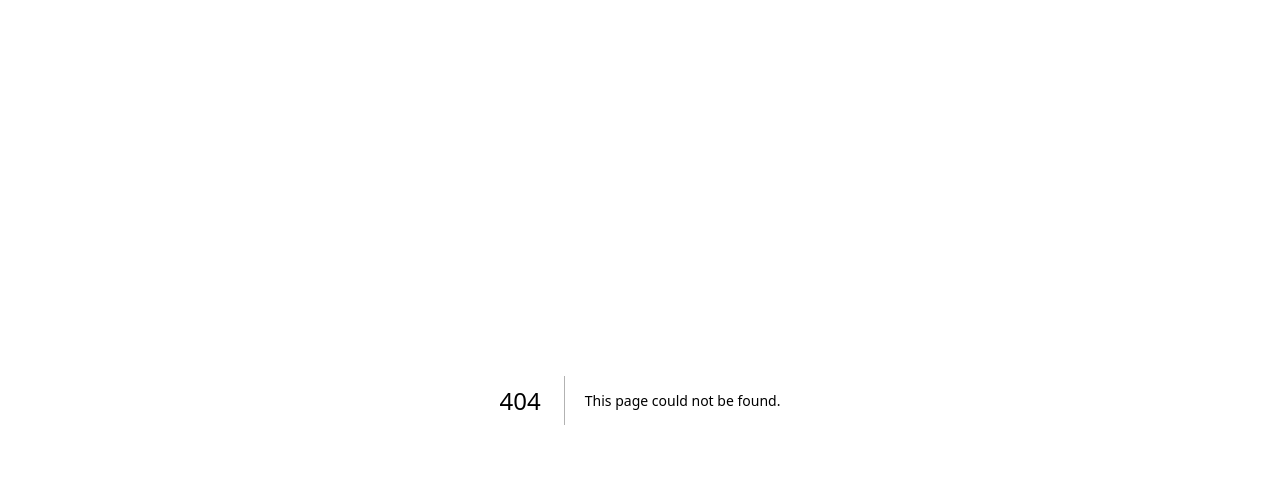
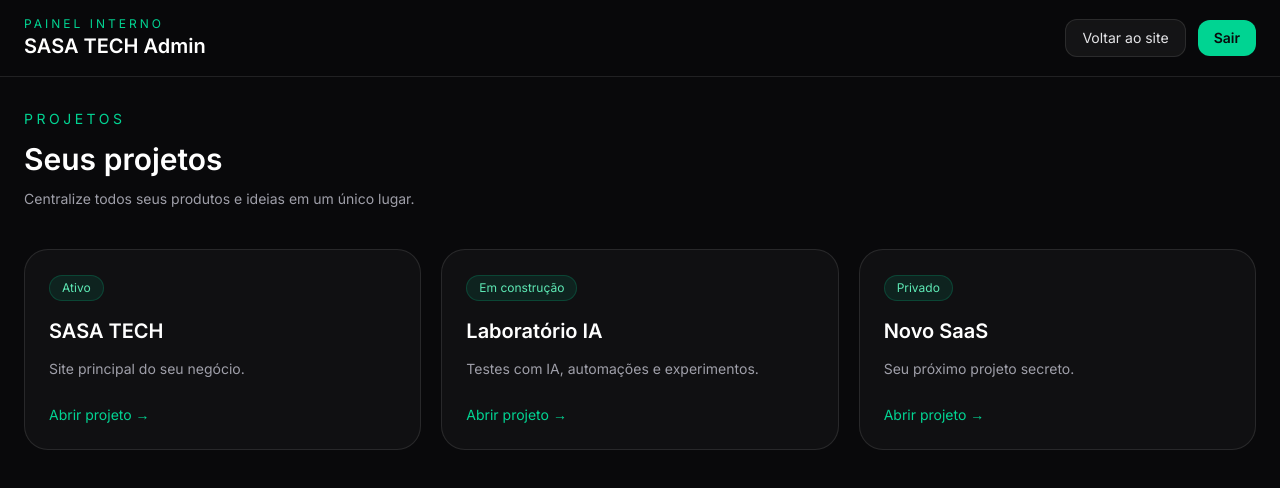
Before and after one commit to Matheus-Laureano/sasa-tech-site, a Next.js app: page /admin/projetos in a window 1280 px wide. Before the commit this address had no page. Shown: the top 488 px of the page. Built offline with nearby package versions, Linux system fonts and the light colour scheme; no server answers; sample sign-in values are in the browser's storage.

Commit message:
Área admin; Hub Projetos; Login com Google; Proteção de Login

```diff
--- /dev/null
+++ b/app/admin/layout.tsx
@@ -0,0 +1,57 @@
+import { auth, signOut } from "@/auth";
+import { redirect } from "next/navigation";
+import Link from "next/link";
+
+export default async function AdminLayout({
+  children,
+}: Readonly<{
+  children: React.ReactNode;
+}>) {
+  const session = await auth();
+
+  if (!session?.user) {
+    redirect("/login");
+  }
+
+  return (
+    <div className="min-h-screen bg-zinc-950 text-zinc-100">
+      <header className="border-b border-white/10 bg-zinc-950/80 backdrop-blur-xl">
+        <div className="mx-auto flex max-w-7xl items-center justify-between px-4 py-4 md:px-6">
+          <div>
+            <p className="text-xs uppercase tracking-[0.25em] text-emerald-400">
+              Painel interno
+            </p>
+            <h1 className="font-[var(--font-space)] text-xl font-semibold text-white">
+              SASA TECH Admin
+            </h1>
+          </div>
+
+          <div className="flex items-center gap-3">
+            <Link
+              href="/"
+              className="rounded-xl border border-white/10 bg-white/5 px-4 py-2 text-sm text-zinc-200 transition hover:bg-white/10"
+            >
+              Voltar ao site
+            </Link>
+
+            <form
+              action={async () => {
+                "use server";
+                await signOut({ redirectTo: "/" });
+              }}
+            >
+              <button
+                type="submit"
+                className="cursor-pointer rounded-xl bg-emerald-400 px-4 py-2 text-sm font-semibold text-zinc-950 transition hover:opacity-90"
+              >
+                Sair
+              </button>
+            </form>
+          </div>
+        </div>
+      </header>
+
+      <main className="mx-auto max-w-7xl px-4 py-8 md:px-6">{children}</main>
+    </div>
+  );
+}
--- /dev/null
+++ b/app/admin/page.tsx
@@ -0,0 +1,46 @@
+import Link from "next/link";
+
+export default function AdminPage() {
+  return (
+    <div>
+      <section className="mb-10">
+        <p className="text-sm uppercase tracking-[0.25em] text-emerald-400">
+          Dashboard
+        </p>
+
+        <h1 className="mt-3 font-[var(--font-space)] text-3xl font-semibold text-white">
+          Painel interno
+        </h1>
+
+        <p className="mt-3 max-w-2xl text-sm text-zinc-400">
+          Sua central privada para projetos, testes e expansão futura.
+        </p>
+      </section>
+
+      <div className="grid gap-5 md:grid-cols-2">
+        <Link
+          href="/admin/projetos"
+          className="rounded-[1.5rem] border border-white/10 bg-white/[0.03] p-6 transition hover:border-emerald-400/30"
+        >
+          <h2 className="font-[var(--font-space)] text-xl font-semibold text-white">
+            Projetos
+          </h2>
+
+          <p className="mt-3 text-sm text-zinc-400">
+            Acesse seus projetos privados.
+          </p>
+        </Link>
+
+        <div className="rounded-[1.5rem] border border-white/10 bg-white/[0.03] p-6">
+          <h2 className="font-[var(--font-space)] text-xl font-semibold text-white">
+            Leads
+          </h2>
+
+          <p className="mt-3 text-sm text-zinc-400">
+            Em breve: pedidos de orçamento salvos aqui.
+          </p>
+        </div>
+      </div>
+    </div>
+  );
+}
--- /dev/null
+++ b/app/admin/projetos/page.tsx
@@ -0,0 +1,68 @@
+import Link from "next/link";
+
+export default function ProjetosPage() {
+  const projects = [
+    {
+      title: "SASA TECH",
+      description: "Site principal do seu negócio.",
+      href: "/",
+      status: "Ativo",
+    },
+    {
+      title: "Laboratório IA",
+      description: "Testes com IA, automações e experimentos.",
+      href: "/admin/laboratorio",
+      status: "Em construção",
+    },
+    {
+      title: "Novo SaaS",
+      description: "Seu próximo projeto secreto.",
+      href: "/admin/novo-saas",
+      status: "Privado",
+    },
+  ];
+
+  return (
+    <div>
+      <div className="mb-10">
+        <p className="text-sm uppercase tracking-[0.25em] text-emerald-400">
+          Projetos
+        </p>
+
+        <h1 className="mt-3 font-[var(--font-space)] text-3xl font-semibold text-white">
+          Seus projetos
+        </h1>
+
+        <p className="mt-3 max-w-2xl text-sm text-zinc-400">
+          Centralize todos seus produtos e ideias em um único lugar.
+        </p>
+      </div>
+
+      <div className="grid gap-5 md:grid-cols-2 xl:grid-cols-3">
+        {projects.map((project) => (
+          <Link
+            key={project.title}
+            href={project.href}
+            className="group rounded-[1.5rem] border border-white/10 bg-white/[0.03] p-6 transition hover:-translate-y-1 hover:border-emerald-400/30 hover:bg-white/[0.05]"
+          >
+            <div className="mb-4 inline-flex rounded-full border border-emerald-400/20 bg-emerald-400/10 px-3 py-1 text-xs text-emerald-300">
+              {project.status}
+            </div>
+
+            <h2 className="font-[var(--font-space)] text-xl font-semibold text-white">
+              {project.title}
+            </h2>
+
+            <p className="mt-3 text-sm leading-6 text-zinc-400">
+              {project.description}
+            </p>
+
+            <div className="mt-6 text-sm text-emerald-400 group-hover:text-emerald-300">
+              Abrir projeto →
+            </div>
+          </Link>
+        ))}
+      </div>
+    </div>
+  );
+}
--- /dev/null
+++ b/app/api/auth/[...nextauth]/route.ts
@@ -0,0 +1,3 @@
+import { handlers } from "@/auth";
+
+export const { GET, POST } = handlers;
--- /dev/null
+++ b/app/login/page.tsx
@@ -0,0 +1,44 @@
+import { signIn, auth } from "@/auth";
+import { redirect } from "next/navigation";
+
+export default async function LoginPage() {
+  const session = await auth();
+
+  if (session?.user) {
+    redirect("/admin");
+  }
+
+  return (
+    <main className="min-h-screen bg-zinc-950 px-4 py-10 text-zinc-100">
+      <div className="mx-auto flex min-h-[80vh] max-w-md items-center">
+        <div className="w-full rounded-[2rem] border border-white/10 bg-white/[0.03] p-6 shadow-2xl shadow-black/30 md:p-8">
+          <div className="mb-6">
+            <p className="text-sm uppercase tracking-[0.25em] text-emerald-400">
+              Área interna
+            </p>
+            <h1 className="mt-3 font-[var(--font-space)] text-3xl font-semibold text-white">
+              Entrar no painel
+            </h1>
+            <p className="mt-3 text-sm leading-6 text-zinc-400">
+              Faça login com sua conta Google para acessar a área administrativa.
+            </p>
+          </div>
+
+          <form
+            action={async () => {
+              "use server";
+              await signIn("google", { redirectTo: "/admin" });
+            }}
+          >
+            <button
+              type="submit"
+              className="w-full cursor-pointer rounded-2xl bg-emerald-400 px-5 py-3 text-sm font-semibold text-zinc-950 transition hover:opacity-90"
+            >
+              Entrar com Google
+            </button>
+          </form>
+        </div>
+      </div>
+    </main>
+  );
+}
--- /dev/null
+++ b/auth.ts
@@ -0,0 +1,31 @@
+import NextAuth from "next-auth";
+import Google from "next-auth/providers/google";
+
+export const { handlers, signIn, signOut, auth } = NextAuth({
+    providers: [Google],
+    pages: {
+        signIn: "/login",
+    },
+    callbacks: {
+        async signIn({ profile }) {
+            const allowedEmail = "matheuszlau@gmail.com";
+
+            if (profile?.email !== allowedEmail) {
+                return false;
+            }
+
+            return true;
+        },
+
+        authorized({ auth, request }) {
+            const isLoggedIn = !!auth?.user;
+            const isAdminRoute = request.nextUrl.pathname.startsWith("/admin");
+
+            if (isAdminRoute) {
+                return isLoggedIn;
+            }
+
+            return true;
+        },
+    },
+});
--- a/package.json
+++ b/package.json
@@ -11,6 +11,7 @@
   "dependencies": {
     "lucide-react": "^1.6.0",
     "next": "16.2.1",
+    "next-auth": "^5.0.0-beta.31",
     "react": "19.2.4",
     "react-dom": "19.2.4"
   },
--- /dev/null
+++ b/proxy.ts
@@ -0,0 +1,5 @@
+export { auth as proxy } from "@/auth";
+
+export const config = {
+  matcher: ["/admin/:path*"],
+};
```
Also changed, not shown: 1 other file (tests, documents, lock files or other folders).
